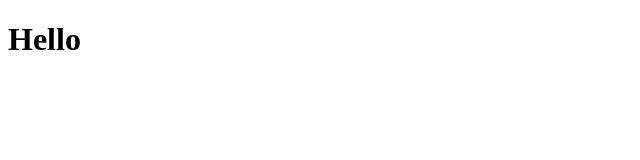
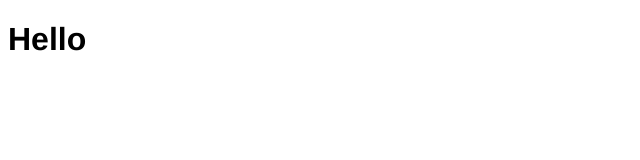
Before and after one commit to FredrikLernia/chat-client, a React (Create React App) app in the folder client/: page / in a window 1280 px wide. Shown: the top 160 px of the page, without its empty margins (0-640 px from the left). Built offline with nearby package versions, Linux system fonts and the light colour scheme.

Commit message:
Initial style adjustments

```diff
--- a/client/src/App.js
+++ b/client/src/App.js
@@ -1,11 +1,13 @@
 import React from 'react'
+/* import './reset.css' */
+import './style.scss'
 
 function App() {
   return (
     <div className="App">
       <h1>Hello</h1>
     </div>
-  );
+  )
 }
 
 export default App
--- /dev/null
+++ b/client/src/reset.css
@@ -0,0 +1,48 @@
+/* http://meyerweb.com/eric/tools/css/reset/
+   v2.0 | 20110126
+   License: none (public domain)
+*/
+
+html, body, div, span, applet, object, iframe,
+h1, h2, h3, h4, h5, h6, p, blockquote, pre,
+a, abbr, acronym, address, big, cite, code,
+del, dfn, em, img, ins, kbd, q, s, samp,
+small, strike, strong, sub, sup, tt, var,
+b, u, i, center,
+dl, dt, dd, ol, ul, li,
+fieldset, form, label, legend,
+table, caption, tbody, tfoot, thead, tr, th, td,
+article, aside, canvas, details, embed,
+figure, figcaption, footer, header, hgroup,
+menu, nav, output, ruby, section, summary,
+time, mark, audio, video {
+	margin: 0;
+	padding: 0;
+	border: 0;
+	font-size: 100%;
+	font: inherit;
+	vertical-align: baseline;
+}
+/* HTML5 display-role reset for older browsers */
+article, aside, details, figcaption, figure,
+footer, header, hgroup, menu, nav, section {
+	display: block;
+}
+body {
+	line-height: 1;
+}
+ol, ul {
+	list-style: none;
+}
+blockquote, q {
+	quotes: none;
+}
+blockquote:before, blockquote:after,
+q:before, q:after {
+	content: '';
+	content: none;
+}
+table {
+	border-collapse: collapse;
+	border-spacing: 0;
+}
--- /dev/null
+++ b/client/src/style.scss
@@ -0,0 +1,7 @@
+*, *:before, *:after {
+  box-sizing: border-box;
+}
+
+.App {
+  font-family: 'Helvetica Neue';
+}
```
